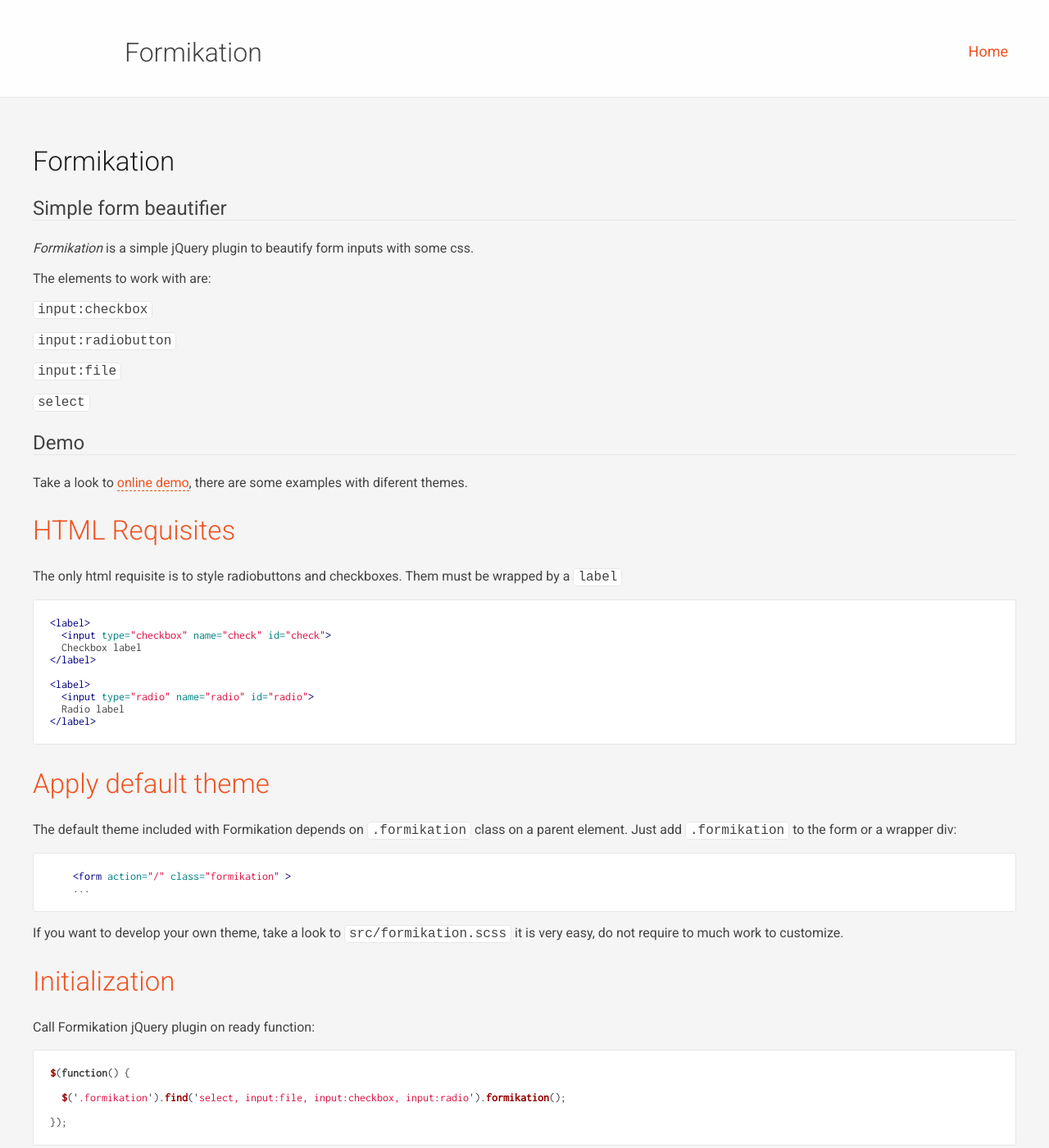
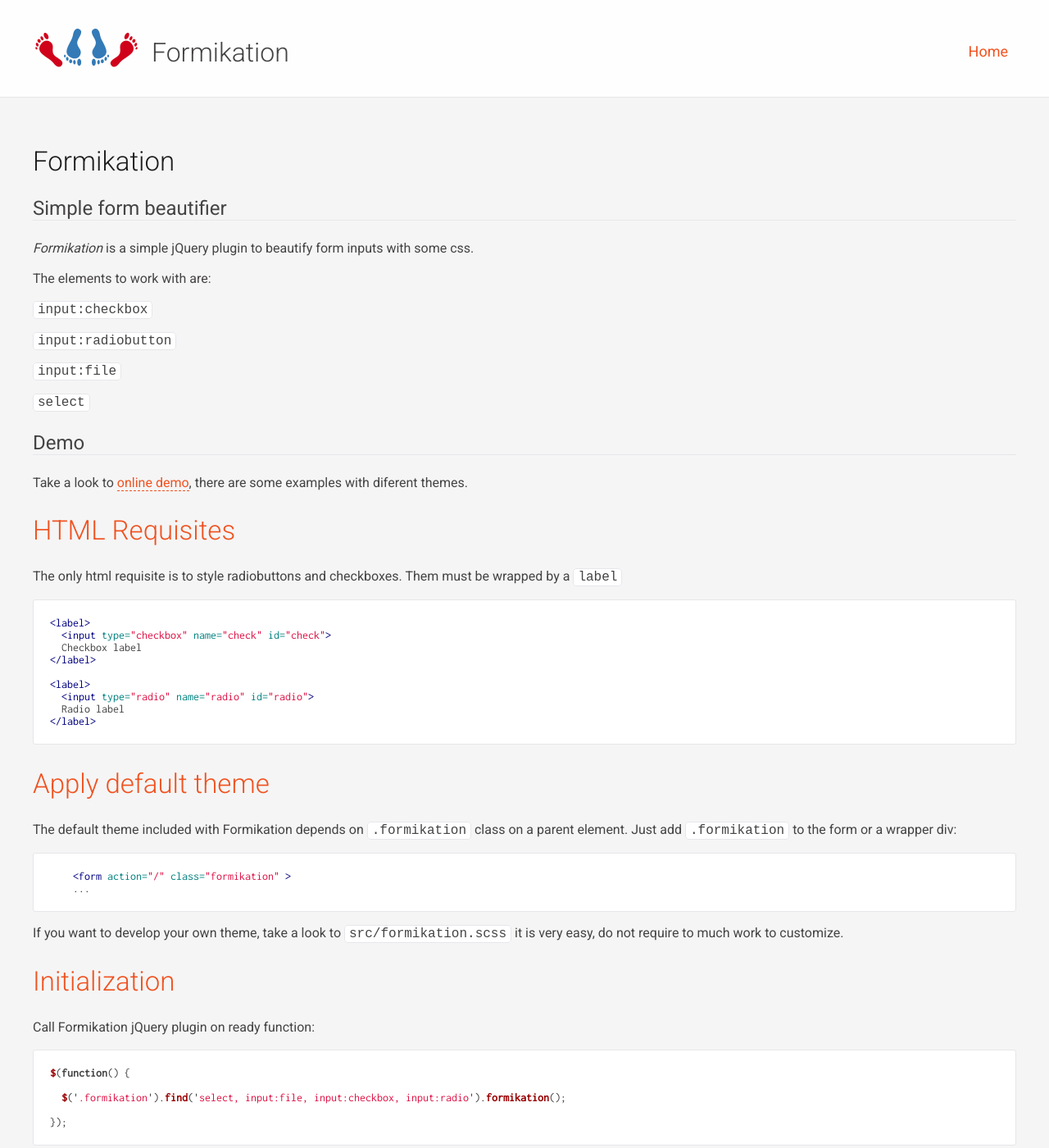
Before and after one commit to vortizhe/formikation, a Jekyll site: the page built from index.md, in a window 1280 px wide and 1400 px high. Shown: the whole window at 82% size. Built offline with Jekyll 4.4.1, drawn with Linux system fonts in a browser that asks for light colours; nearby versions of some CDN libraries; Markdown is read by kramdown in place of the engine named in the settings.

Commit message:
Add logo

```diff
--- a/_sass/_header.scss
+++ b/_sass/_header.scss
@@ -12,7 +12,8 @@
   .logo {
     display: block;
     float: left;
-    padding: 45px 0 35px 112px;
+    padding: 45px 0 35px 145px;
+    background: url('../images/logo.png') no-repeat left center;
     border: 0;
     color: $text;
     font-size: 32px;
```
Also changed, not shown: images/logo.png (added).
